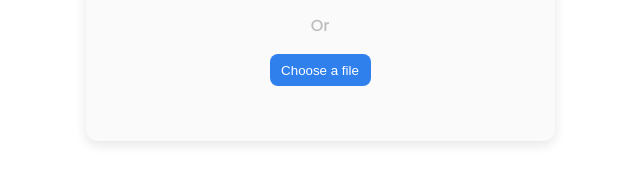
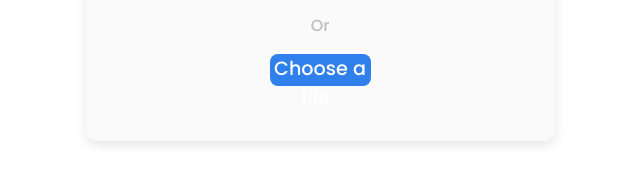
Before and after one commit to juanse1904/image-uploader-frontend, a plain HTML site: page index.html in a window 1280 px wide. Shown: the part 473-656 px from the top of the page, 320-960 px from the left. Drawn offline with Linux system fonts and the light colour scheme.

Commit message:
working uploading files from computer

```diff
--- a/index.html
+++ b/index.html
@@ -17,8 +17,9 @@
             <p class="container-text">Drag & Drop your image here</p>
         </div>
         <p class="altern">Or</p>
-        <button class='button'onClick="CallMe()">Choose a file</button>
-        <input type="file" class='holder' id="file-selector" multiple>
+       <label class='button-input' for="file-selector" onClick="CallMe()"> <!-- for debe tener el id del elemento que va a 'escuchar' -->
+        Choose a file.. <input type="file" class='holder' id="file-selector" multiple>
+        </label>
     </div>
 </body>
 <script src="index.js"></script>
--- a/index.js
+++ b/index.js
@@ -16,9 +16,10 @@ function handleDrop(e) {
 function CallMe()
 {
   const fileSelector = document.getElementById('file-selector');
+  console.log('el fileselector se activo')
   fileSelector.addEventListener('change', (event) => {
-    const fileList = event.target.files;
-    console.log(fileList);
+    const file = event.target.files;
+    handleFiles(file)
   });
 }
 function handleFiles(files) {
--- a/style.css
+++ b/style.css
@@ -51,3 +51,20 @@ color:#BDBDBD;
   .holder{
       display: none;
   }
+  .button-input{
+    width: 101px;
+    height: 31.98px;
+    left: 670.64px;
+    top: 705.39px;
+    background: #2F80ED;
+    border-radius: 8px;
+    color: white;
+    border: none;
+    font-size: 2.4vh;
+    padding: auto;
+    text-align: center;
+    justify-content: center;
+    display: inline-block;
+    transition: all .5s;
+    cursor: pointer;
+  }
```
